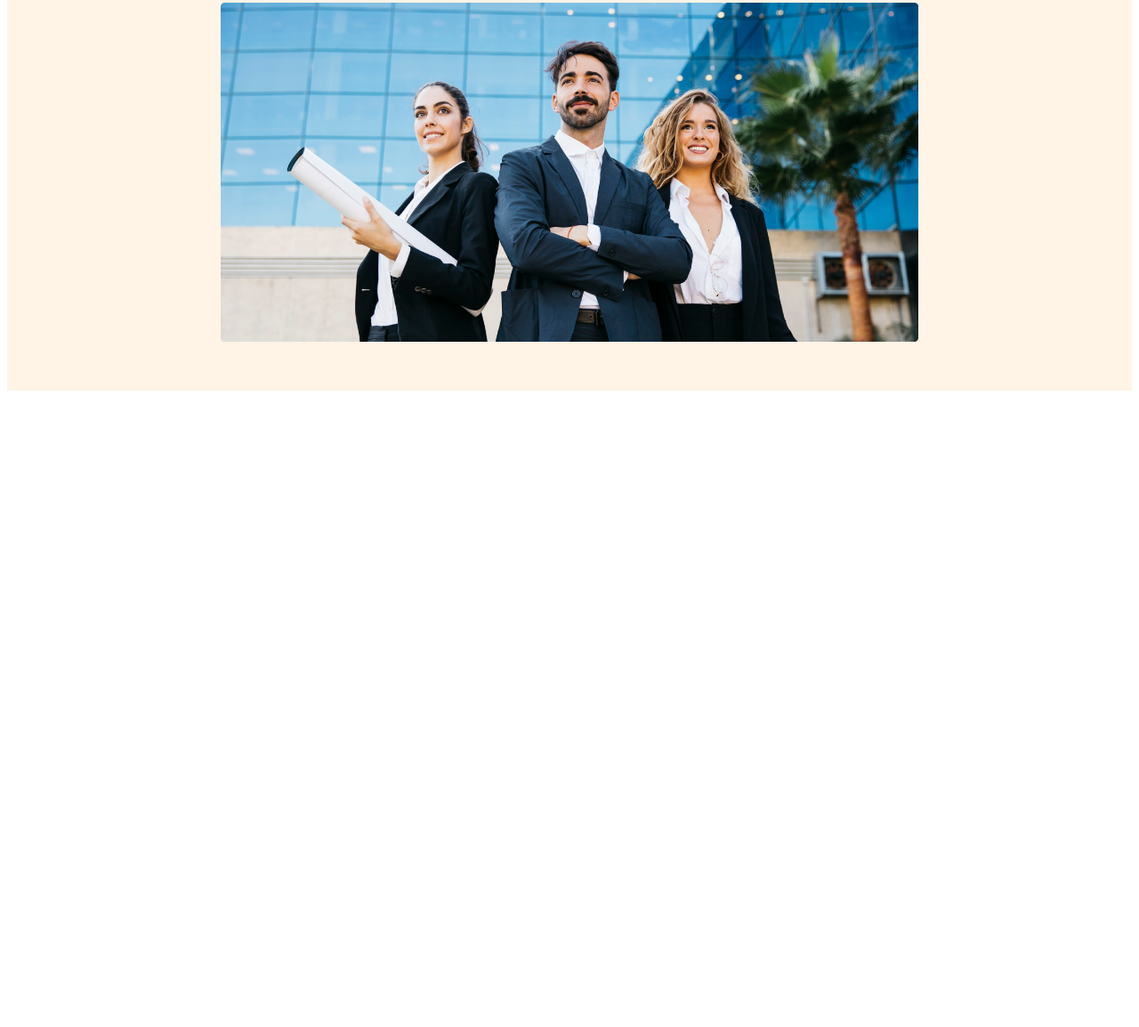
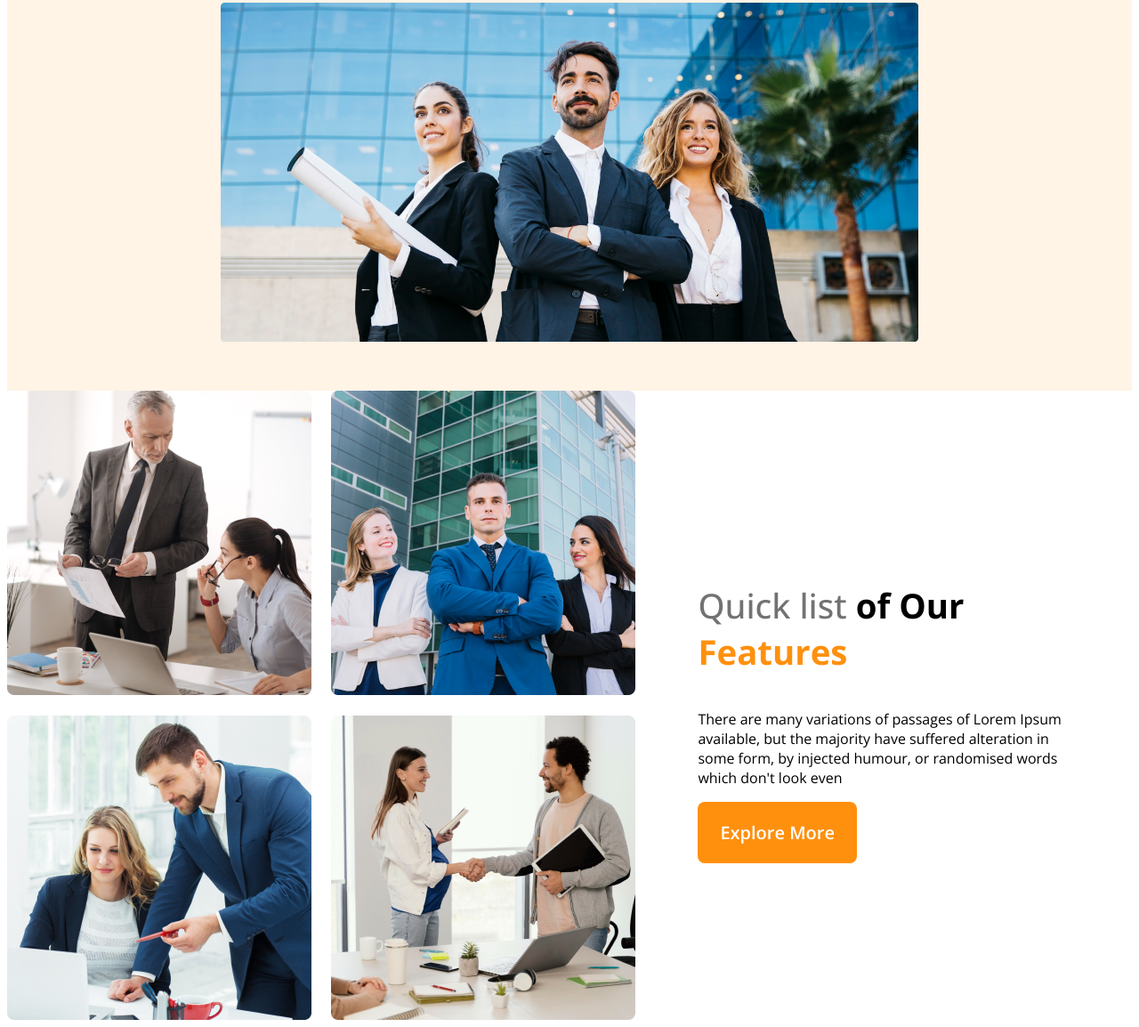
Before and after one commit to Mahmodul7314/g3-architect-website, a plain HTML site: page index.html in a window 1280 px wide. Shown: the part 614-1768 px from the top of the page at 89% size. Before the commit the page ends 1061 px from the top, so only its background shows below. Drawn offline with nearby package versions, Linux system fonts and the light colour scheme.

Commit message:
team container finished

```diff
--- a/index.html
+++ b/index.html
@@ -7,6 +7,7 @@
     <link rel="stylesheet" href="styles/style.css">
 </head>
 <body>
+    <!--header start-->
 <header>
     <nav>
         <h3 class="nav-title">G3 Architects</h3>
@@ -30,7 +31,25 @@
     </div>
     </div>
 </header>
+<!--------header end-->
 <main>
+    <!-------Team section--------->
+    <section class="team-container">
+        <div class="teams-img-container">
+            <img src="images/team1.png" alt="">
+            <img src="images/team2.png" alt="">
+            <img src="images/team3.png" alt="">
+            <img src="images/team4.png" alt="">
+        </div>
+
+        <div class="teams-content">
+            <h3 class="teams-title"><span class="quick-list">Quick list</span><span> of Our </span> <span class="title-features">Features</span></h3>
+            <p class="teams-description">There are many variations of passages of Lorem Ipsum available, but the majority have suffered alteration in some form, by injected humour, or randomised words which don't look even
+            </p>
+            <button class="btn-primary">Explore More</button>
+
+        </div>
+    </section>
 
 </main>
 <footer>
--- a/styles/style.css
+++ b/styles/style.css
@@ -91,3 +91,35 @@ nav li a{
         flex-direction: column;
     }
 }
+/*---------main style------*/
+main{
+    max-width:1440px;
+    margin: 0 auto;
+}
+/*----Teams style----*/
+
+.team-container{
+display: flex;
+align-items: center;
+}
+.teams-img-container{
+    display: grid;
+    grid-template-columns: repeat(2,1fr);
+    gap: 1.4rem;
+}
+
+.teams-content{
+    padding-left: 70px;
+    padding-right: 70px;
+}
+.teams-title{
+    font-size: 2.4rem;
+}
+.quick-list{
+    color: #727272;
+    font-weight: 500;
+}
+.title-features{
+    color:#FF900E;
+    font-weight: 700;
+}
```
